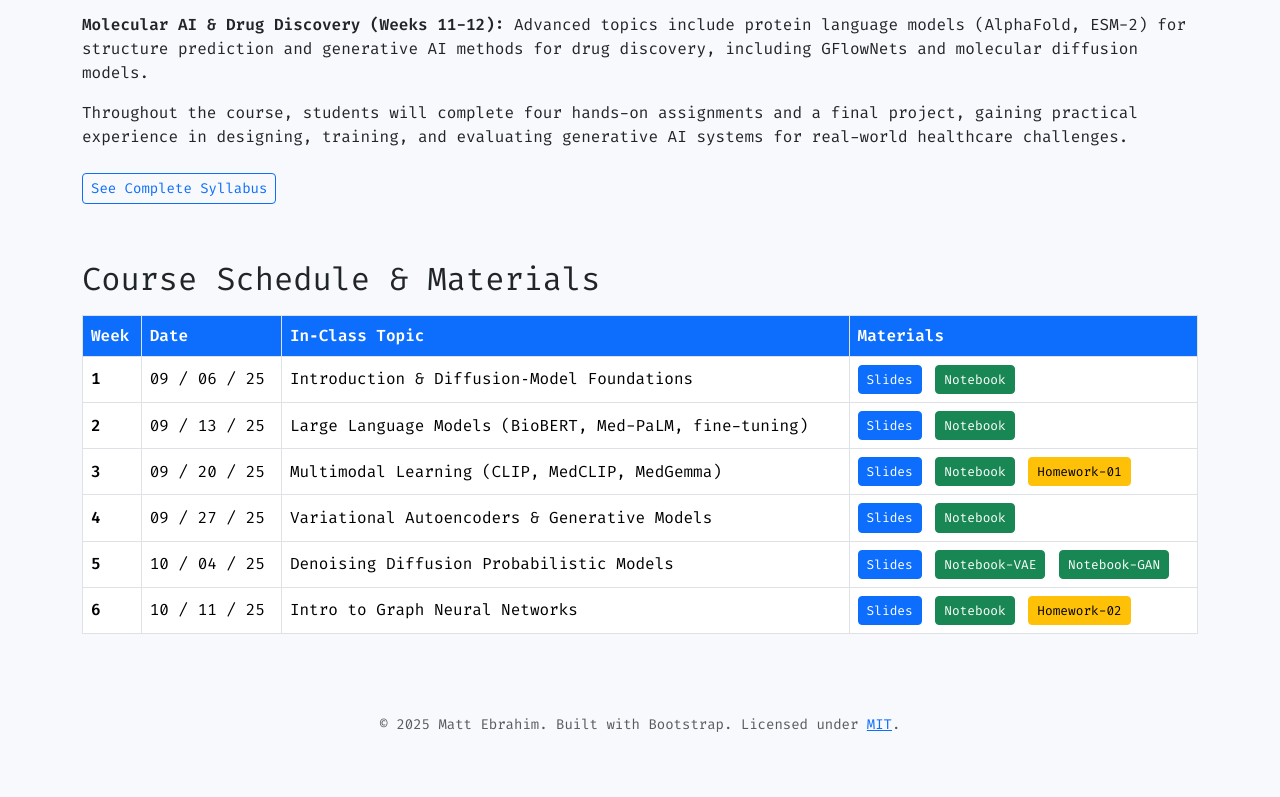
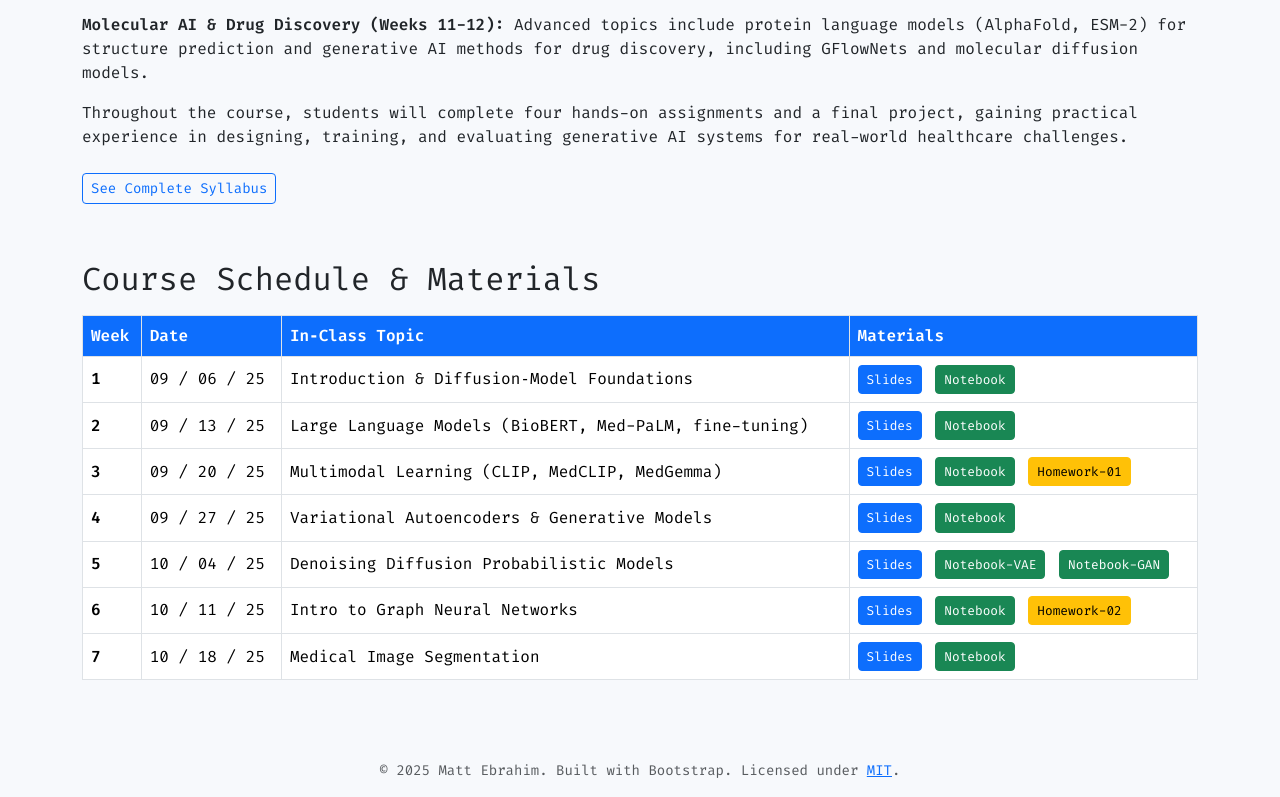
Before and after one commit to matt-ebrahim/CSYE7374, a plain HTML site: page docs/index.html in a window 1280 px wide. Shown: the part 846-1643 px from the top of the page. Before the commit the page ends 1597 px from the top, so only its background shows below. Drawn offline with nearby package versions, Linux system fonts and the light colour scheme; a small style sheet from the web is missing.

Commit message:
Add Week 7: Medical Image Segmentation - slides and GNN drug discovery notebook

```diff
--- a/docs/index.html
+++ b/docs/index.html
@@ -169,6 +169,16 @@
                 <a class="btn btn-warning btn-sm btn-material" href="materials/csye7374-hw02.pdf" target="_blank">Homework-02</a>
               </td>
             </tr>
+            <!-- Week 7 -->
+            <tr>
+              <th scope="row">7</th>
+              <td>10 / 18 / 25</td>
+              <td>Medical Image Segmentation</td>
+              <td>
+                <a class="btn btn-primary btn-sm btn-material me-1" href="materials/07-251018.pdf" target="_blank">Slides</a>
+                <a class="btn btn-success btn-sm btn-material" href="https://github.com/matt-ebrahim/CSYE7374/blob/main/intro-gnn/intro-gnn-drug-discovery.ipynb" target="_blank">Notebook</a>
+              </td>
+            </tr>
           </tbody>
         </table>
       </div>
```
Also changed, not shown: 1 other file.
